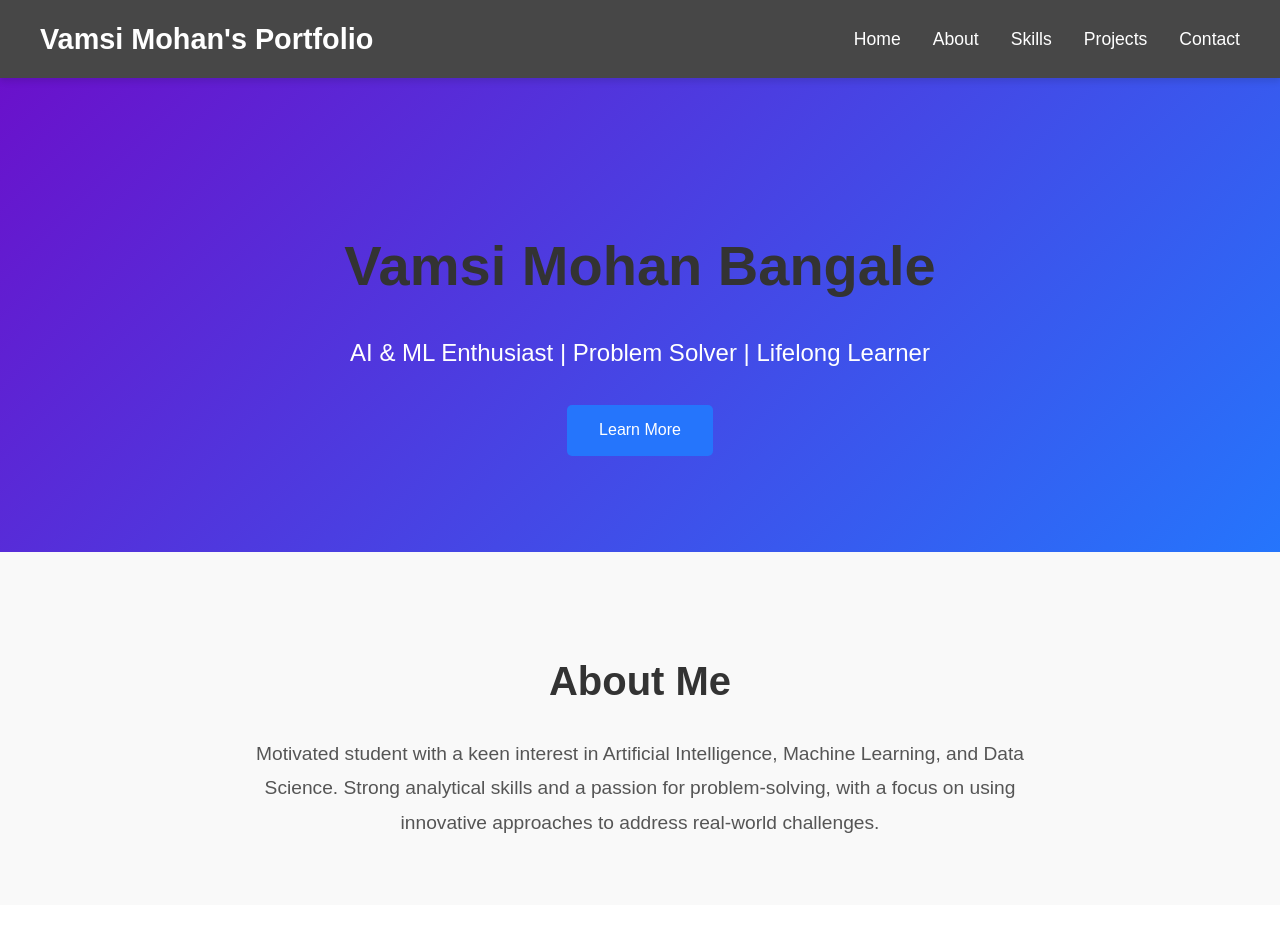
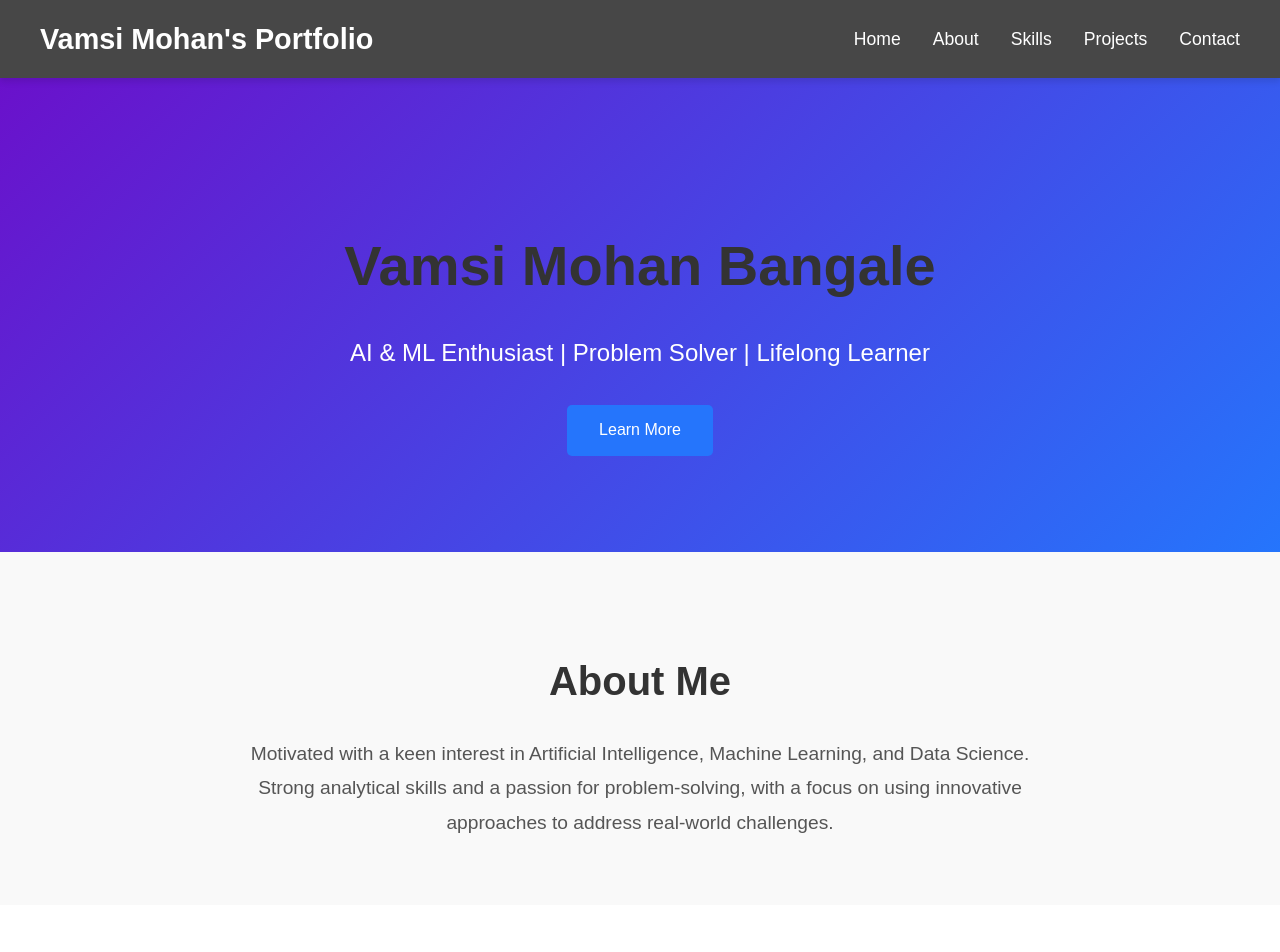
Before and after one commit to vamsi652/Portfolio, a React (Create React App) app: page / in a window 1280 px wide. Shown: the top 952 px of the page. Built offline with nearby package versions, Linux system fonts and the light colour scheme.

Commit message:
Update About.js

```diff
--- a/src/components/About.js
+++ b/src/components/About.js
@@ -7,7 +7,7 @@ const About = () => {
       <div className="about-content">
         <h2>About Me</h2>
         <p>
-          Motivated student with a keen interest in Artificial Intelligence, Machine Learning, and Data Science.
+          Motivated with a keen interest in Artificial Intelligence, Machine Learning, and Data Science.
           Strong analytical skills and a passion for problem-solving, with a focus on using innovative approaches
           to address real-world challenges.
         </p>
```
